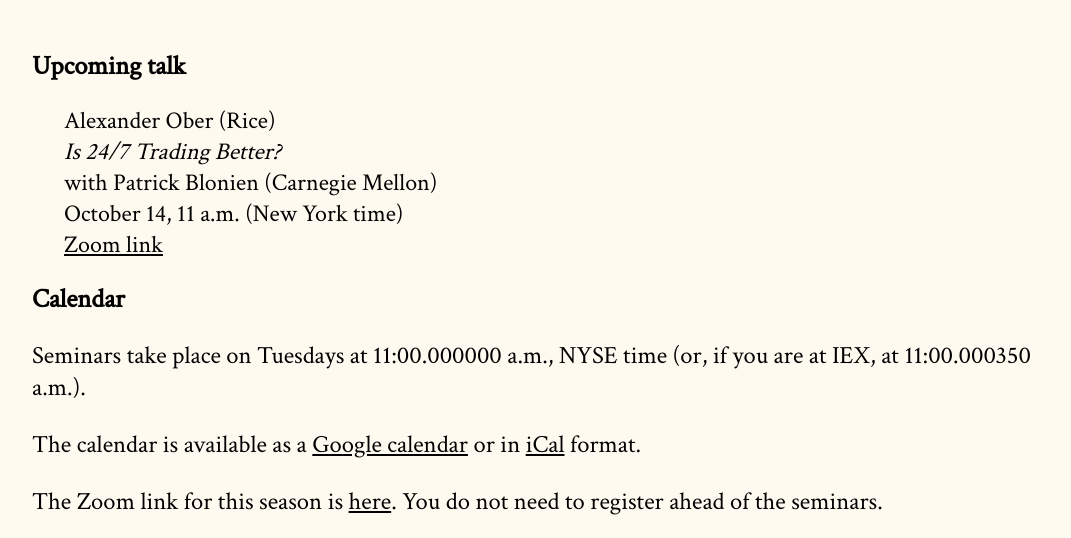
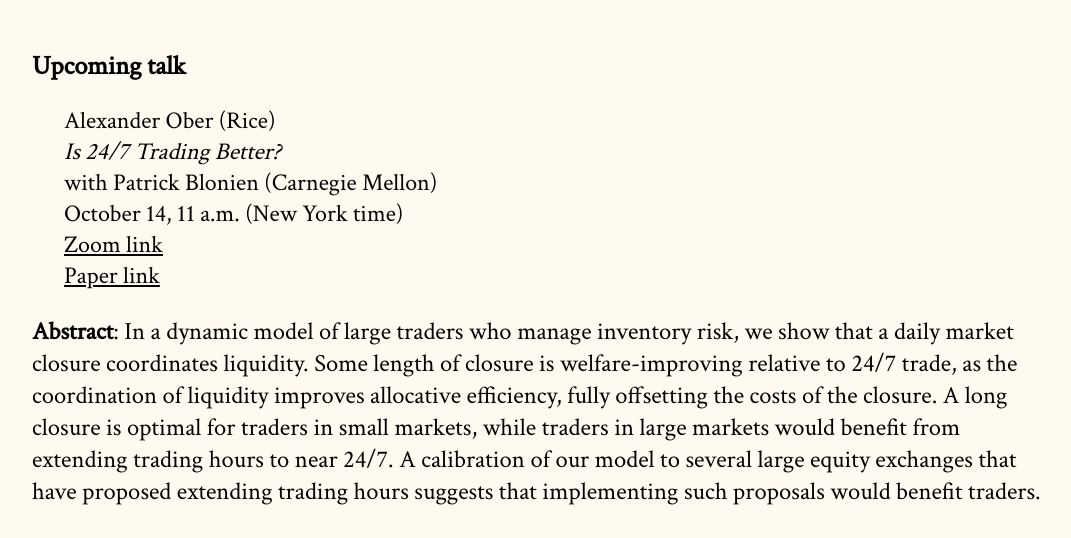
Before and after one commit to cpfiffer/microstructure.exchange, a Jekyll site: the page built from index.md, in a window 1280 px wide and 900 px high, scrolled down 469 px, cut to the strip 0-538 px from the top of the window. Shown: the whole strip, without its empty margins (96-1167 px from the left). Built offline with Jekyll 4.4.1, drawn with Linux system fonts in a browser that asks for light colours; some web fonts are replaced.

Commit message:
Update _config.yml

```diff
--- a/_config.yml
+++ b/_config.yml
@@ -16,8 +16,8 @@ speaker-info:
   coauthors: "Patrick Blonien (Carnegie Mellon)"
   speaker-date: "October 14, 11 a.m. (New York time)"
   #paper-link: "https://www.fca.org.uk/publications/occasional-papers/occasional-paper-68-etf-mispricing"
-  #paper-link: "papers/JVX_20250904.pdf" # If you have a file instead
+  paper-link: "papers/trading_hours.pdf" # If you have a file instead
   webinar-link: "https://us06web.zoom.us/j/84303454366?pwd=b4JaIdm1lx0w7n5vaMuYW1hWJ7YggF.1"
   # discussant: "Michael Noe (Eurex), Amit Goyal (SFI/Lausanne), and Eric Uhlmann (INSEAD)"
   # slides-link: /slides/RobinhoodSlides_TME.pdf
-  #abstract: "Authorised Participants (APs), primarily market makers, create and redeem ETF shares in response to investor demand, making their behaviour crucial for ETF liquidity and price alignment. We formulate a dynamic equilibrium model of APs' trading decisions, explicitly capturing their inventory management incentives and arbitrage motives, and derive predictions linking ETF mispricing to inventory risk and aggregate demand shocks. Using a novel regulatory dataset covering primary and secondary market trades for 128 ETFs between 2018 and 2022, we empirically validate our model's predictions. Results confirm that APs' real-time inventory positions and investor demand significantly explain ETF price deviations from net asset values (NAVs), offering insights beyond traditional economic and fundamental factors. Our model further clarifies APs' incentives and sheds light on mechanisms underlying the severe mispricing episodes observed in March 2020 across various ETF classes."
+  abstract: "In a dynamic model of large traders who manage inventory risk, we show that a daily market closure coordinates liquidity. Some length of closure is welfare-improving relative to 24/7 trade, as the coordination of liquidity improves allocative efficiency, fully offsetting the costs of the closure. A long closure is optimal for traders in small markets, while traders in large markets would benefit from extending trading hours to near 24/7. A calibration of our model to several large equity exchanges that have proposed extending trading hours suggests that implementing such proposals would benefit traders."
```
